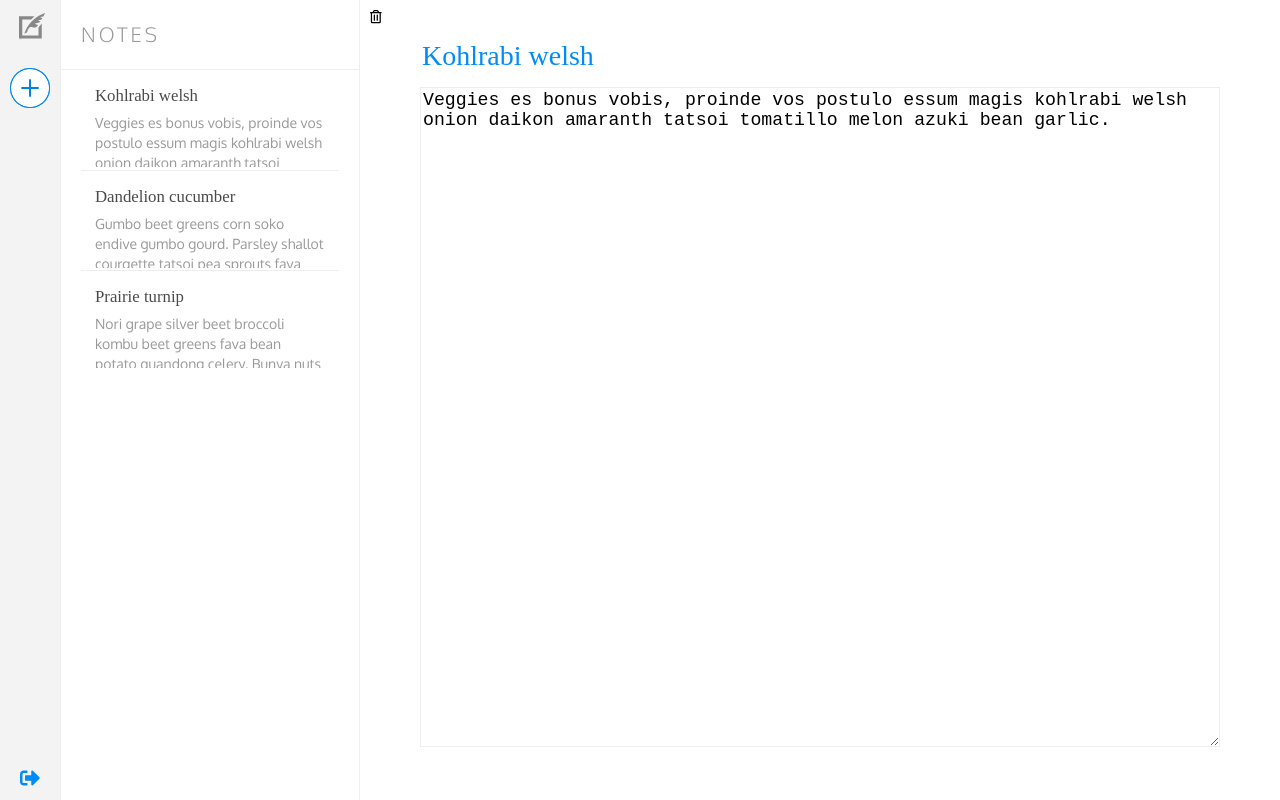
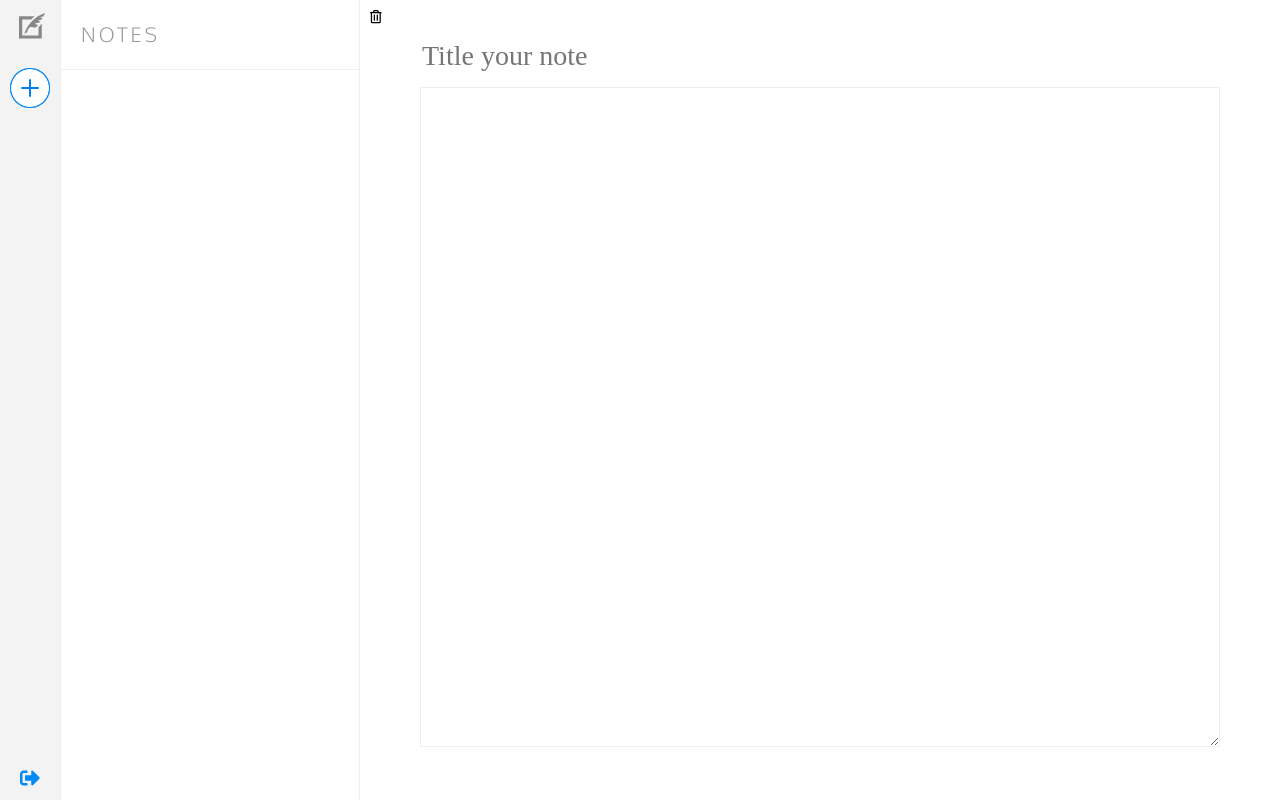
Before and after one commit to jerasor/noteherder, a React (Create React App) app: page / in a window 1280 px wide. Built offline with nearby package versions, Linux system fonts and the light colour scheme; a web font is replaced by a local one.

Commit message:
Update with class work

```diff
--- a/public/index.html
+++ b/public/index.html
@@ -10,7 +10,6 @@
     -->
     <link rel="manifest" href="%PUBLIC_URL%/manifest.json">
     <link rel="shortcut icon" href="%PUBLIC_URL%/favicon.ico">
-    <script defer src="https://use.fontawesome.com/releases/v5.0.13/js/all.js" integrity="sha384-xymdQtn1n3lH2wcu0qhcdaOpQwyoarkgLVxC/wZ5q7h9gHtxICrpcaSUfygqZGOe" crossorigin="anonymous"></script>
     <!--
       Notice the use of %PUBLIC_URL% in the tags above.
       It will be replaced with the URL of the `public` folder during the build.
@@ -20,7 +19,8 @@
       work correctly both with client-side routing and a non-root public URL.
       Learn how to configure a non-root public URL by running `npm run build`.
     -->
-    <title>NoteHerder</title>
+    <title>Noteherder</title>
+    <script defer src="https://use.fontawesome.com/releases/v5.0.13/js/all.js" integrity="sha384-xymdQtn1n3lH2wcu0qhcdaOpQwyoarkgLVxC/wZ5q7h9gHtxICrpcaSUfygqZGOe" crossorigin="anonymous"></script>
   </head>
   <body>
     <noscript>
--- a/src/Main.js
+++ b/src/Main.js
@@ -1,110 +1,48 @@
-import React from 'react'
+import React, { Component } from 'react'
 
 import Sidebar from './Sidebar'
 import NoteList from './NoteList'
 import NoteForm from './NoteForm'
 
-class Main extends React.Component {
-
+class Main extends Component {
   constructor() {
     super()
-
-
-        //keeps track of the notes for its child components (NoteList, NoteForm)
-        //and also keeps track of the activeNote information (title and description)
     this.state = {
-            Note: [
-                {
-                    title: 'Kohlrabi welsh',
-                    description: 'Veggies es bonus vobis, proinde vos postulo essum magis kohlrabi welsh onion daikon amaranth tatsoi tomatillo melon azuki bean garlic.',
-                    active: 'active',
-                },
-                {
-                    title: 'Dandelion cucumber',
-                    description: 'Gumbo beet greens corn soko endive gumbo gourd. Parsley shallot courgette tatsoi pea sprouts fava bean collard greens dandelion okra wakame tomato. Dandelion cucumber earthnut pea peanut soko zucchini.',
-                    active: 'notActive',
-                },
-                {
-                    title: 'Prairie turnip',
-                    description: 'Nori grape silver beet broccoli kombu beet greens fava bean potato quandong celery. Bunya nuts black-eyed pea prairie turnip leek lentil turnip greens parsnip.',
-                    active: 'notActive',
-                },
-            ],
-            activeNoteDescription: 'Veggies es bonus vobis, proinde vos postulo essum magis kohlrabi welsh onion daikon amaranth tatsoi tomatillo melon azuki bean garlic.',
-            activeNoteTitle: 'Kohlrabi welsh',
+      currentNote: this.blankNote(),
+      notes: [],
+    }
   }
 
+  blankNote = () => {
+    return {
+      id: null,
+      title: '',
+      body: '',
+    }
   }
 
-    //the handle click for the NoteList component, takes in the clicked note as item
-    //sets the state of this componenets active variables (activeNoteDescription, activeNoteTitle)
-    //of the clicked note (title and description)
-    handleNoteClick(item, _ev) {
-
-        let Note = [...this.state.Note]
-        let activeDescription = this.state.activeNoteDescription
-        let activeTitle = this.state.activeNoteTitle
-
-        Note.forEach((n) => {
-            if(n===item) {
-                n.active = 'active'
-                activeDescription = n.description
-                activeTitle = n.title
-            } else {
-                n.active = 'notActive'
-            }
-        })
-
-        this.setState({
-            Note: Note,
-            activeNoteDescription: activeDescription,
-            activeNoteTitle: activeTitle,
-        })
-
+  setCurrentNote = (note) => {
+    this.setState({ currentNote: note })
   }
 
-    //updates the active note's title and description
-    //and the component's active variables
-    //if title or description is passed in as undefined,
-    //then that part of the active note will not be changed
-    changeActiveNote(title, description) {
-
-        let note = [...this.state.Note]
-
-        note.forEach((n) => {
-            if(n.active === 'active'){
-                if(description !== undefined){
-                    n.description = description
-                    this.setState({
-                        activeNoteDescription: description
-                    })
+  resetCurrentNote = () => {
+    this.setCurrentNote(this.blankNote())
   }
 
-                if(title !== undefined){
-                    n.title = title
-                    this.setState({
-                        activeNoteTitle: title
-                    })
-                }
-            }
-        })
+  saveNote = (note) => {
+    const notes = [...this.state.notes]
 
-        this.setState({
-            Note: note
-        })
-
+    if (note.id) {
+      // existing note
+      const i = notes.findIndex(currentNote => currentNote.id === note.id)
+      notes[i] = note
+    } else {
+      // new note
+      note.id = Date.now()
+      notes.push(note)
     }
 
-    //changes the active note's title to the target's value
-    //(the target should be the input of NoteForm)
-    handleInputChange(ev) {
-        this.changeActiveNote(ev.target.value, undefined)
-    }
-
-    //changes the active note's text to the target's value
-    //(the target should be the textarea of NoteForm)
-    handleTextAreaChange(ev) {
-        this.changeActiveNote(undefined, ev.target.value)
+    this.setState({ notes, currentNote: note })
   }
 
   render() {
@@ -113,14 +51,14 @@ class Main extends React.Component {
         className="Main"
         style={style}
       >
-                <Sidebar />
-                <NoteList note={this.state.Note} click={this.handleNoteClick.bind(this)} />
+        <Sidebar resetCurrentNote={this.resetCurrentNote} />
+        <NoteList
+          notes={this.state.notes}
+          setCurrentNote={this.setCurrentNote}
+        />
         <NoteForm
-                    notes={this.state.Note}
-                    textChange={this.handleTextAreaChange.bind(this)}
-                    titleChange={this.handleInputChange.bind(this)}
-                    text={this.state.activeNoteDescription}
-                    title={this.state.activeNoteTitle}
+          currentNote={this.state.currentNote}
+          saveNote={this.saveNote}
         />
       </div>
     )
--- /dev/null
+++ b/src/Note.js
@@ -0,0 +1,23 @@
+import React from 'react'
+
+const Note = ({ note, setCurrentNote }) => {
+  return (
+    <li
+      className="Note"
+      onClick={() => setCurrentNote(note)}
+    >
+      <div className="note">
+        <div className="note-title">
+          { note.title }
+        </div>
+        <div className="note-body">
+          <p>
+            { note.body }
+          </p>
+        </div>
+      </div>
+    </li>
+  )
+}
+
+export default Note
--- a/src/NoteForm.js
+++ b/src/NoteForm.js
@@ -2,9 +2,12 @@ import React from 'react'
 
 import './NoteForm.css'
 
-class NoteForm extends React.Component {
-
-    render() {
+const NoteForm = ({ currentNote, saveNote }) => {
+  const handleChanges = (ev) => {
+    const note = {...currentNote}
+    note[ev.target.name] = ev.target.value
+    saveNote(note)
+  }
 
   return (
     <div className="NoteForm">
@@ -19,20 +22,19 @@ class NoteForm extends React.Component {
             type="text"
             name="title"
             placeholder="Title your note"
-                    value={this.props.title}
-                    onChange={this.props.titleChange}
+            value={currentNote.title}
+            onChange={handleChanges}
           />
         </p>
 
         <textarea
           name="body"
-                    value={this.props.text}
-                    onChange={this.props.textChange}
+          value={currentNote.body}
+          onChange={handleChanges}
         ></textarea>
       </form>
     </div>
   )
 }
-}
 
 export default NoteForm
--- a/src/NoteList.js
+++ b/src/NoteList.js
@@ -1,45 +1,24 @@
 import React from 'react'
 
 import './NoteList.css'
+import Note from './Note'
 
-class NodeList extends React.Component {
-
-    render() {
+const NoteList = ({ notes, setCurrentNote }) => {
 
   return (
     <div className="NoteList">
       <h3>Notes</h3>
       <ul id="notes">
-
-                {this.props.note.map((item)=> {
-                    return(
-                        <a className={item.active}>
-                            <li>
-                                <div
-                                    className="note"
-                                    onClick={() => (
-                                        this.props.click(item)
-                                    )}
-                                >
-                                <div className="note-title">
-                                    {item.title}
-                                </div>
-                                <div className="note-body">
-                                    <p>
-                                    {item.description}
-                                    </p>
-                                </div>
-                                </div>
-                            </li>
-                        </a>
-                    )
-                    })
-                }
-
+        { notes.map(note => (
+          <Note
+            key={note.id}
+            note={note}
+            setCurrentNote={setCurrentNote}
+          />
+        ))}
       </ul>
     </div>
   )
 }
-}
 
-export default NodeList
+export default NoteList
--- a/src/Sidebar.js
+++ b/src/Sidebar.js
@@ -5,7 +5,7 @@ import quill from './quill.svg'
 import newIcon from './new.png'
 import newHover from './new-hover.png'
 
-const Sidebar = () => {
+const Sidebar = ({ resetCurrentNote }) => {
   return (
     <nav className={css(styles.sidebar)}>
       <div
@@ -20,6 +20,10 @@ const Sidebar = () => {
       <a
         href="/notes"
         className={css(styles.newNote)}
+        onClick={(ev) => {
+          ev.preventDefault()
+          resetCurrentNote()
+        }}
       >
         <img
           src={newHover}
```
Also changed, not shown: src/App.css (line endings or trailing spaces), src/NoteForm.css (indentation only), src/NoteList.css (indentation only), 1 other file (tests, documents, lock files or other folders). Lines whose indentation alone changed are shown as unchanged.
